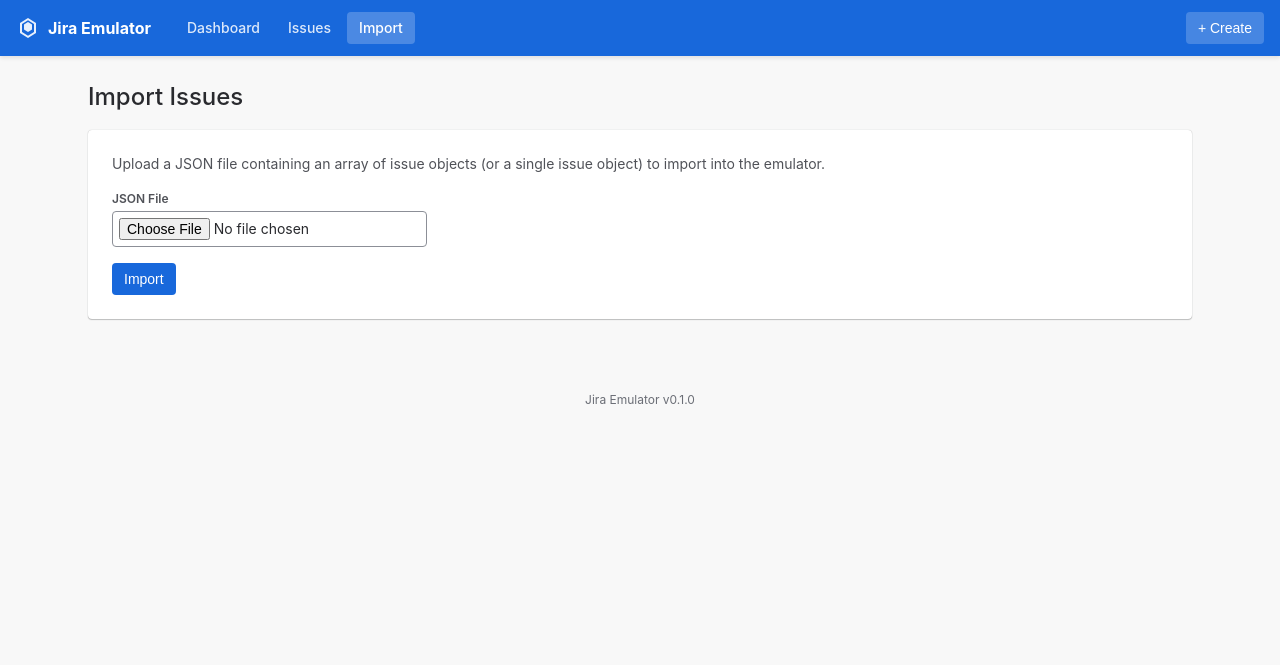
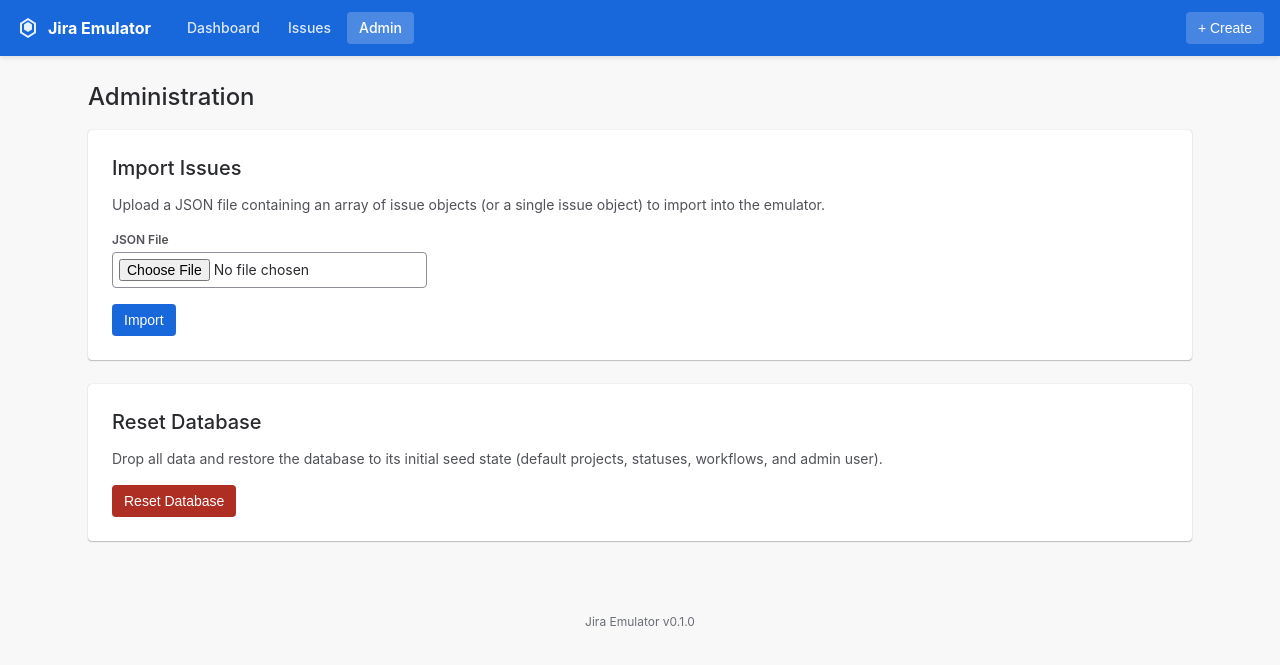
Before and after one commit to jctanner/jira-emulator, a FastAPI app: page /admin/import in a window 1280 px wide. Shown: the top 665 px of the page. Run offline with FastAPI, Linux system fonts and the light colour scheme.

Commit message:
Add database reset endpoint and rename Import tab to Admin
Add POST /api/admin/reset (authenticated) and POST /admin/reset (web)
endpoints that drop all tables, recreate the schema, and reseed with
default data. The web UI nav tab is renamed from "Import" to "Admin"
with the page restructured as an administration hub containing both
the import and reset cards.

Co-Authored-By: Claude Opus 4.6 <noreply@anthropic.com>

```diff
--- a/src/jira_emulator/web/routes.py
+++ b/src/jira_emulator/web/routes.py
@@ -280,6 +280,24 @@ async def admin_import_form(request: Request):
 # ---------------------------------------------------------------------------
 # POST /admin/import — Handle import upload
 # ---------------------------------------------------------------------------
+@router.post("/admin/reset")
+async def admin_reset(request: Request):
+    """Reset the database to seed data only and redirect to home."""
+    from jira_emulator.database import Base, get_engine, get_session_factory
+    from jira_emulator.services.seed_service import load_seed_data
+
+    engine = get_engine()
+    async with engine.begin() as conn:
+        await conn.run_sync(Base.metadata.drop_all)
+        await conn.run_sync(Base.metadata.create_all)
+
+    factory = get_session_factory()
+    async with factory() as session:
+        await load_seed_data(session)
+
+    return RedirectResponse(url="/", status_code=303)
+
+
 @router.post("/admin/import", response_class=HTMLResponse)
 async def admin_import_upload(
     request: Request,
--- a/src/jira_emulator/web/templates/admin_import.html
+++ b/src/jira_emulator/web/templates/admin_import.html
@@ -1,11 +1,12 @@
 {% extends "base.html" %}
 
-{% block title %}Import - Jira Emulator{% endblock %}
+{% block title %}Admin - Jira Emulator{% endblock %}
 
 {% block content %}
-<h1>Import Issues</h1>
+<h1>Administration</h1>
 
 <div class="card">
+    <h2>Import Issues</h2>
     <p style="color: var(--ds-text-subtle); margin-bottom: var(--ds-space-200);">
         Upload a JSON file containing an array of issue objects (or a single issue object) to import into the emulator.
     </p>
@@ -16,6 +17,16 @@
             <input type="file" name="file" accept=".json" required>
         </div>
         <button type="submit" class="btn btn-primary">Import</button>
+    </form>
+</div>
+
+<div class="card">
+    <h2>Reset Database</h2>
+    <p style="color: var(--ds-text-subtle); margin-bottom: var(--ds-space-200);">
+        Drop all data and restore the database to its initial seed state (default projects, statuses, workflows, and admin user).
+    </p>
+    <form method="post" action="/admin/reset" onsubmit="return confirm('Are you sure you want to reset the database? All issues and imported data will be permanently deleted.');">
+        <button type="submit" class="btn" style="background: #AE2E24; color: #fff;">Reset Database</button>
     </form>
 </div>
 
--- a/src/jira_emulator/web/templates/base.html
+++ b/src/jira_emulator/web/templates/base.html
@@ -627,7 +627,7 @@
         <ul class="topnav-links">
             <li><a href="/" {% if request.url.path == '/' %}class="active"{% endif %}>Dashboard</a></li>
             <li><a href="/issues" {% if '/issues' in request.url.path %}class="active"{% endif %}>Issues</a></li>
-            <li><a href="/admin/import" {% if '/admin' in request.url.path %}class="active"{% endif %}>Import</a></li>
+            <li><a href="/admin/import" {% if '/admin' in request.url.path %}class="active"{% endif %}>Admin</a></li>
         </ul>
         <button class="btn-create" onclick="openCreateModal()">+ Create</button>
     </nav>
```
Also changed, not shown: src/jira_emulator/routers/admin.py (+20 -2 lines).
